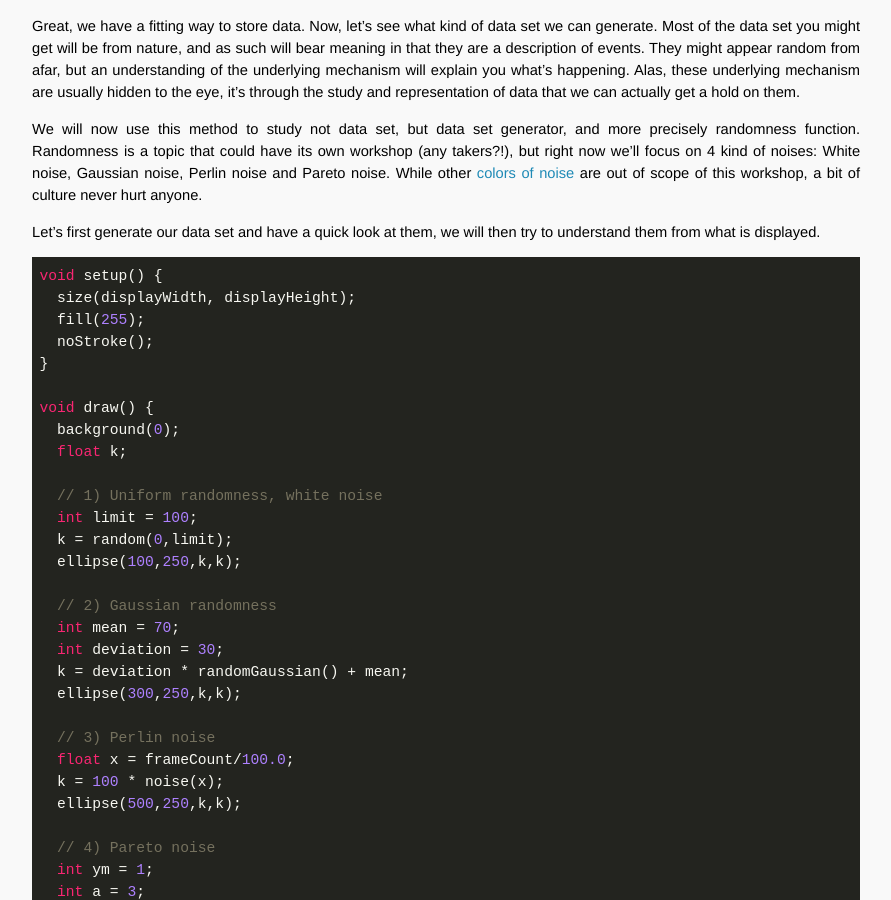
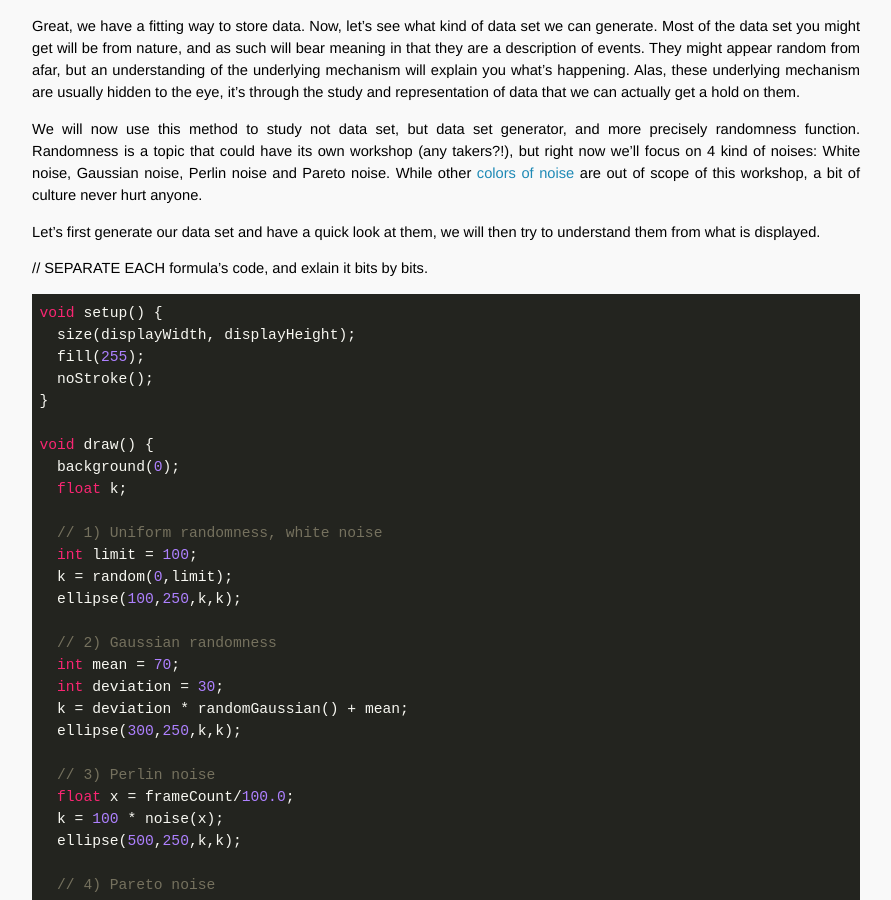
Before and after one commit to OpenTechSchool-Brussels/data-visualisation-with-processing, a Jekyll site: the page built from A-feel-of-data.markdown, in a window 1280 px wide and 900 px high, scrolled down 1769 px. Shown: the whole window, without its empty margins (324-1215 px from the left). Built offline with Jekyll 4.4.1, drawn with Linux system fonts in a browser that asks for light colours; Markdown is read by kramdown in place of the engine named in the settings.

Commit message:
Update A-feel-of-data.markdown

````diff
--- a/A-feel-of-data.markdown
+++ b/A-feel-of-data.markdown
@@ -64,6 +64,8 @@ Great, we have a fitting way to store data. Now, let's see what kind of data set
 We will now use this method to study not data set, but data set generator, and more precisely randomness function. Randomness is a topic that could have its own workshop (any takers?!), but right now we'll focus on 4 kind of noises: White noise, Gaussian noise, Perlin noise and Pareto noise. While other [colors of noise](https://en.wikipedia.org/wiki/Colors_of_noise) are out of scope of this workshop, a bit of culture never hurt anyone.
 
 Let's first generate our data set and have a quick look at them, we will then try to understand them from what is displayed.
+
+// SEPARATE EACH formula's code, and exlain it bits by bits.
 
 ```java
 void setup() {
````
